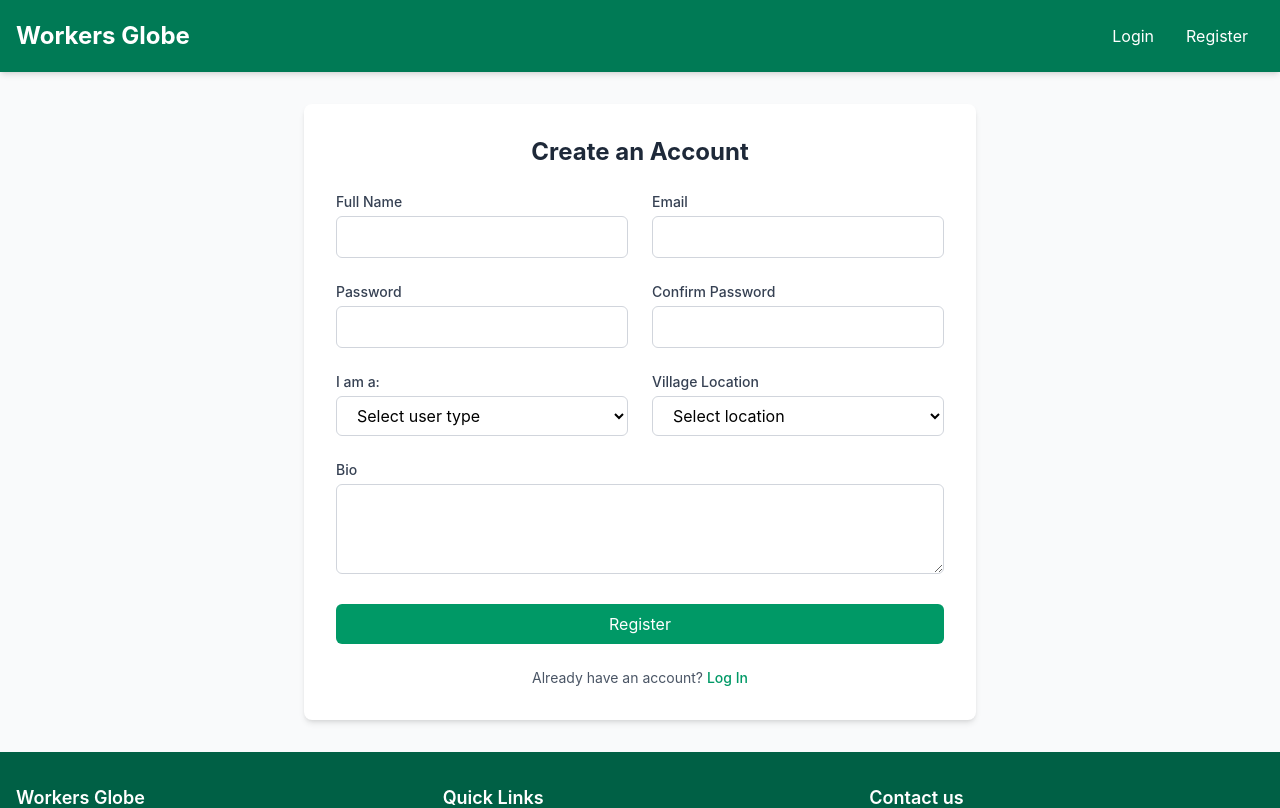
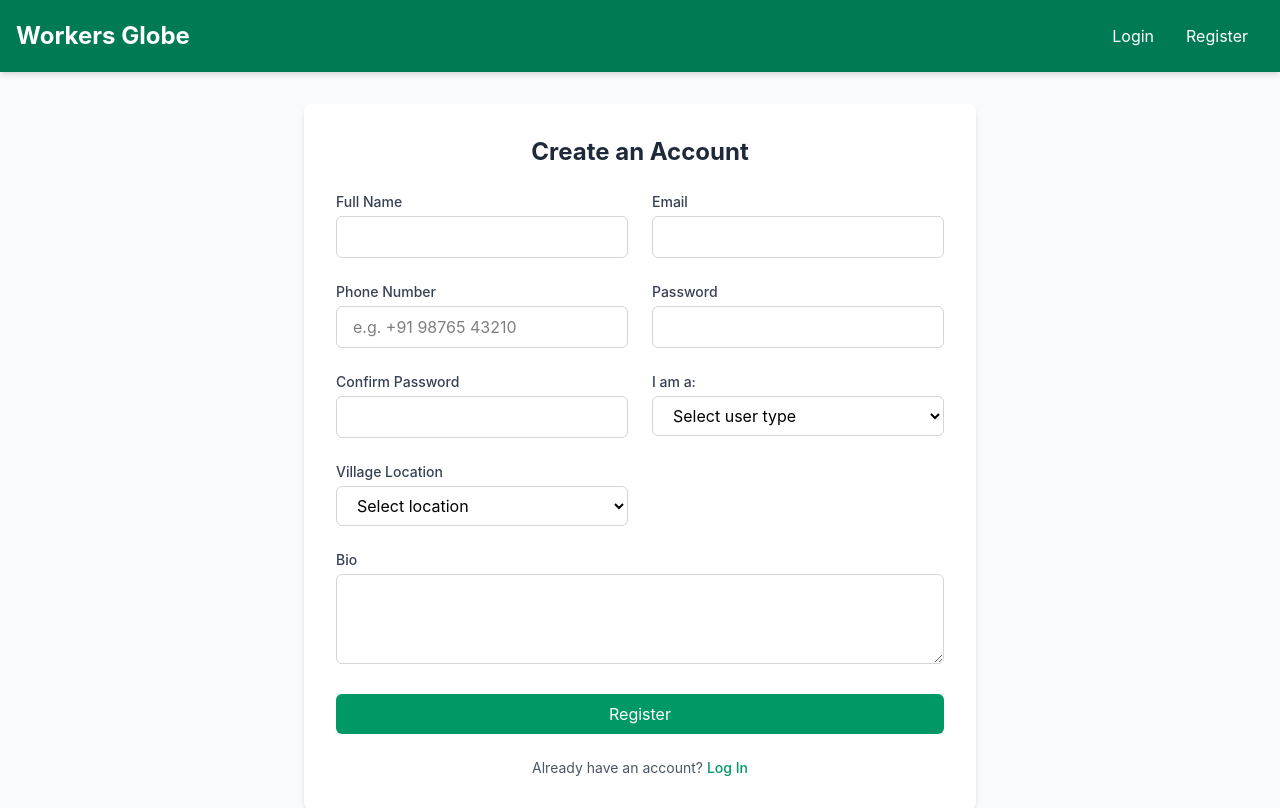
Before and after one commit to Satyamkumar0508/Work-Expo, a React (Vite) app in the folder client/: page /register in a window 1280 px wide. Shown: the top 808 px of the page. Built offline with nearby package versions, Linux system fonts and the light colour scheme.

Commit message:
Update Register.jsx

```diff
--- a/client/src/pages/Register.jsx
+++ b/client/src/pages/Register.jsx
@@ -8,6 +8,7 @@
   const [formData, setFormData] = useState({
     name: "",
     email: "",
+    phone: "",
     password: "",
     confirmPassword: "",
     userType: "",
@@ -92,6 +93,22 @@
                 type="email"
                 value={formData.email}
                 onChange={handleChange}
+                className="w-full px-4 py-2 border border-gray-300 rounded-md focus:outline-none focus:ring-2 focus:ring-emerald-500"
+                required
+              />
+            </div>
+
+            <div>
+              <label htmlFor="phone" className="block text-sm font-medium text-gray-700 mb-1">
+                Phone Number
+              </label>
+              <input
+                id="phone"
+                name="phone"
+                type="tel"
+                value={formData.phone}
+                onChange={handleChange}
+                placeholder="e.g. +91 98765 43210"
                 className="w-full px-4 py-2 border border-gray-300 rounded-md focus:outline-none focus:ring-2 focus:ring-emerald-500"
                 required
               />
```
